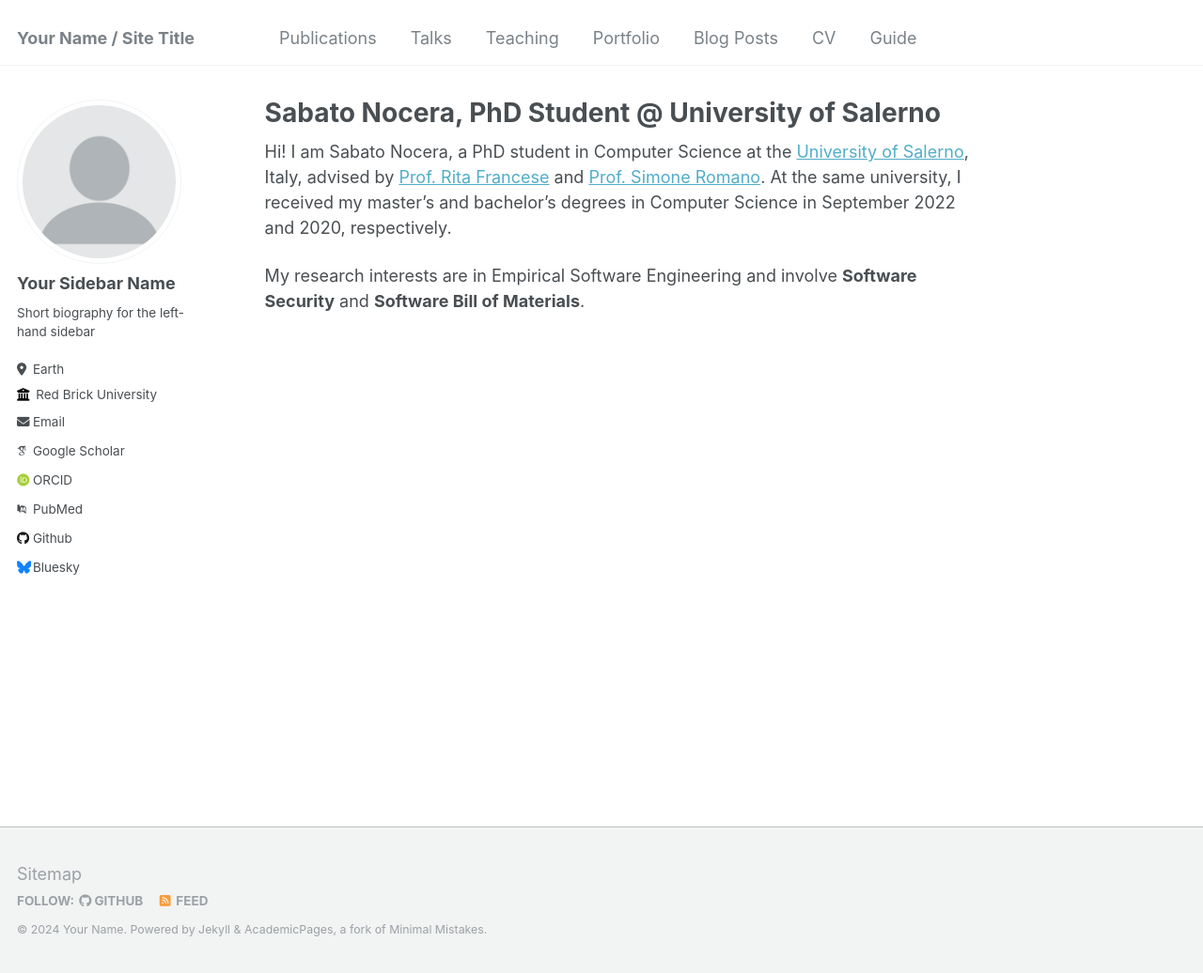
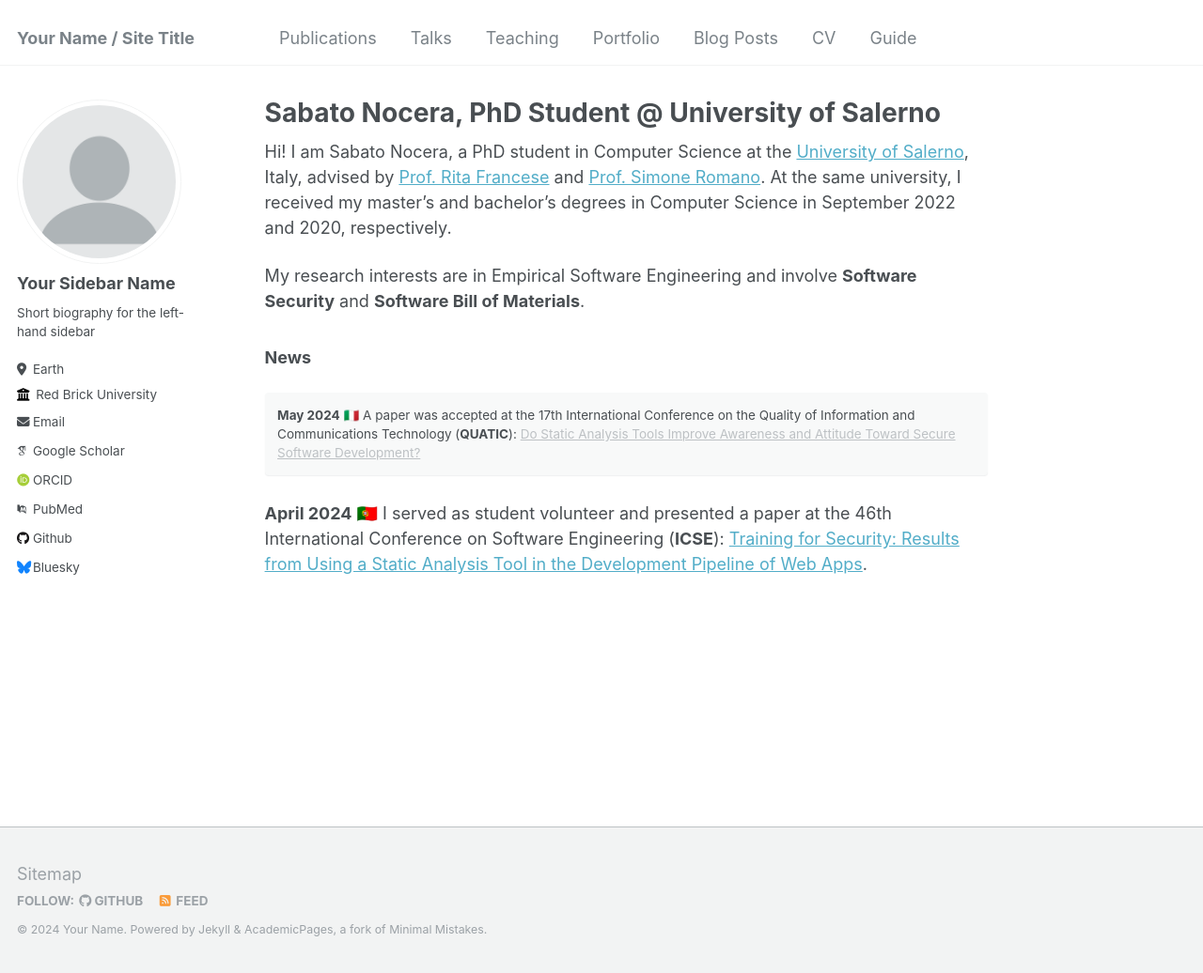
Before and after one commit to sabato-nocera/sabato-nocera.github.io, a Jekyll site: the page built from _pages/about.md, in a window 1280 px wide and 1036 px high. Shown: the whole window at 94% size. Built offline with Jekyll 4.4.1, drawn with Linux system fonts in a browser that asks for light colours; some web fonts are replaced.

Commit message:
Update about.md

```diff
--- a/_pages/about.md
+++ b/_pages/about.md
@@ -10,3 +10,10 @@ redirect_from:
 Hi! I am Sabato Nocera, a PhD student in Computer Science at the [University of Salerno](https://web.unisa.it/en/university), Italy, advised by [Prof. Rita Francese](https://docenti.unisa.it/004763/home) and [Prof. Simone Romano](https://sites.google.com/view/simoneromano/home?authuser=0). At the same university, I received my master's and bachelor's degrees in Computer Science in September 2022 and 2020, respectively.
 
 My research interests are in Empirical Software Engineering and involve **Software Security** and **Software Bill of Materials**.
+
+### News
+
+**May 2024** 🇮🇹 A paper was accepted at the 17th International Conference on the Quality of Information and Communications Technology (**QUATIC**): [Do Static Analysis Tools Improve Awareness and Attitude Toward Secure Software Development?]()
+{: .notice}
+
+**April 2024** 🇵🇹 I served as student volunteer and presented a paper at the 46th International Conference on Software Engineering (**ICSE**): [Training for Security: Results from Using a Static Analysis Tool in the Development Pipeline of Web Apps]([https://docenti.unisa.it/004763/home](https://doi.org/10.1145/3639474.3640073)).
```
